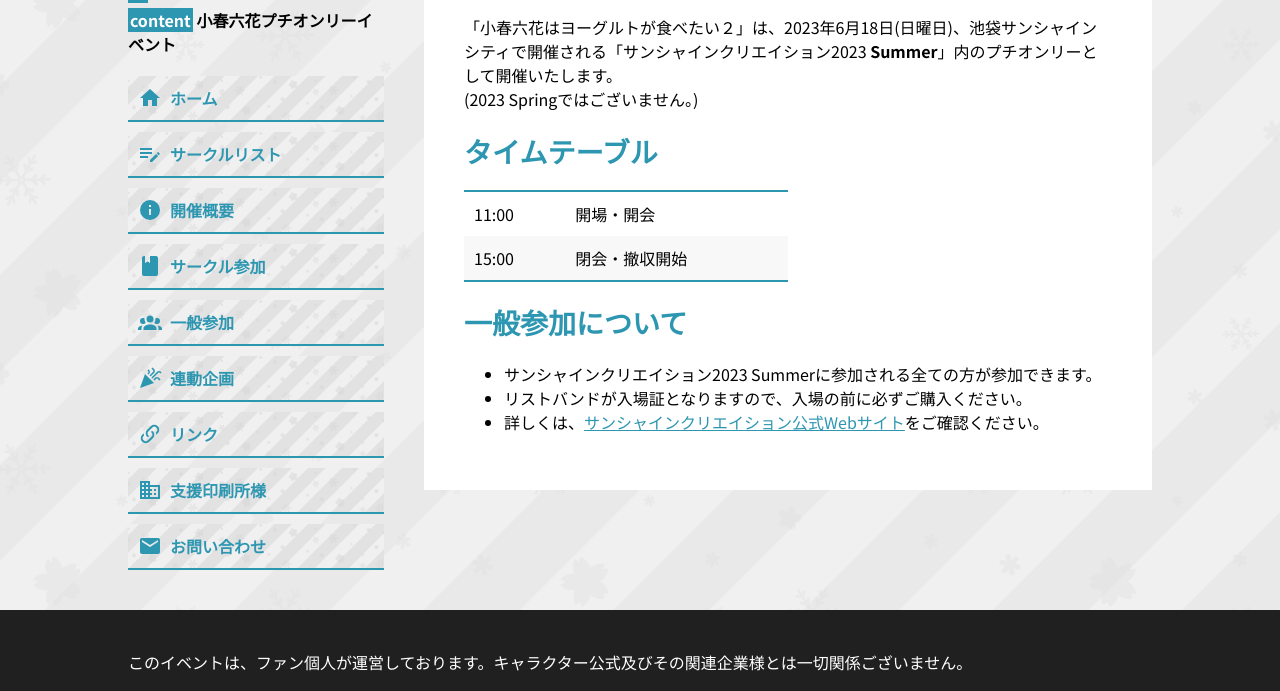
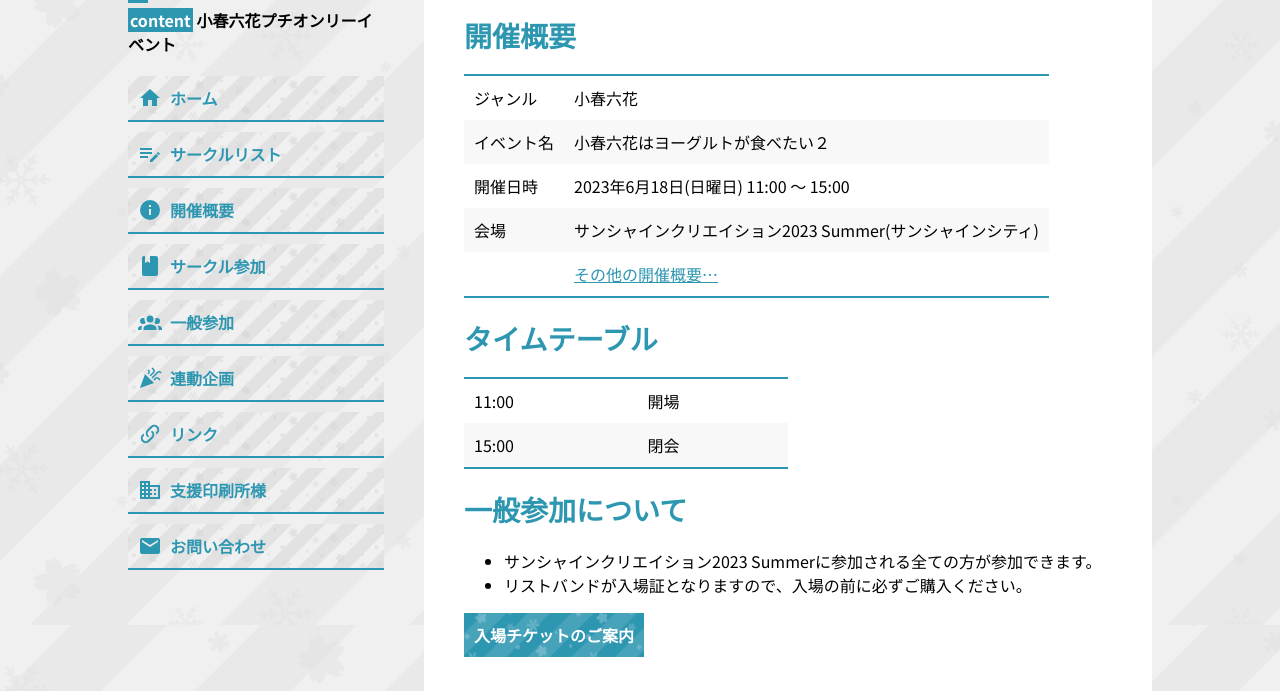
Before and after one commit to nectarition/AstroSakura-KYT, a plain HTML site: page general/index.html in a window 1280 px wide. Shown: the part 175-866 px from the top of the page. Drawn offline with Linux system fonts and the light colour scheme; grey boxes are pictures that could not be loaded.

Commit message:
🚀 Deploy 7568879cd0ea7fa5472df258f88ba2b38f82ef2e by GitHub Actions

```diff
--- a/general/index.html
+++ b/general/index.html
@@ -143,8 +143,37 @@
       </nav>
       <main class="astro-SCKKX6R4">
         <h1>一般参加</h1><p>このページでは、一般参加者の方へ向けた情報を掲載しています。</p>
-<p>「小春六花はヨーグルトが食べたい２」は、2023年6月18日(日曜日)、池袋サンシャインシティで開催される「サンシャインクリエイション2023 <strong>Summer</strong>」内のプチオンリーとして開催いたします。<br>
-(2023 Springではございません。)</p>
+<h2 id="開催概要">開催概要</h2>
+
+
+
+
+
+
+
+
+
+
+
+
+
+
+
+
+
+
+
+
+
+
+
+
+
+
+
+
+
+<table><thead><tr><th></th><th></th></tr></thead><tbody><tr><td>ジャンル</td><td>小春六花</td></tr><tr><td>イベント名</td><td>小春六花はヨーグルトが食べたい２</td></tr><tr><td>開催日時</td><td>2023年6月18日(日曜日) 11:00 ～ 15:00</td></tr><tr><td>会場</td><td>サンシャインクリエイション2023 Summer(サンシャインシティ)</td></tr><tr><td></td><td><a href="/detail">その他の開催概要…</a></td></tr></tbody></table>
 <h2 id="タイムテーブル">タイムテーブル</h2>
 
 
@@ -163,13 +192,15 @@
 
 
 
-<table><thead><tr><th></th><th></th></tr></thead><tbody><tr><td>11:00</td><td>開場・開会</td></tr><tr><td>15:00</td><td>閉会・撤収開始</td></tr></tbody></table>
+<table><thead><tr><th></th><th></th></tr></thead><tbody><tr><td>11:00</td><td>開場</td></tr><tr><td>15:00</td><td>閉会</td></tr></tbody></table>
 <h2 id="一般参加について">一般参加について</h2>
 <ul>
 <li>サンシャインクリエイション2023 Summerに参加される全ての方が参加できます。</li>
 <li>リストバンドが入場証となりますので、入場の前に必ずご購入ください。</li>
-<li>詳しくは、<a href="https://www.creation.gr.jp/">サンシャインクリエイション公式Webサイト</a>をご確認ください。</li>
 </ul>
+<p class="btn_wrap">
+  <a class="btn btn-primary" href="https://www.creation.gr.jp/sc2023sum/" target="_blank">入場チケットのご案内</a>
+</p>
 <!--
 ## 関連リンク
 
```
